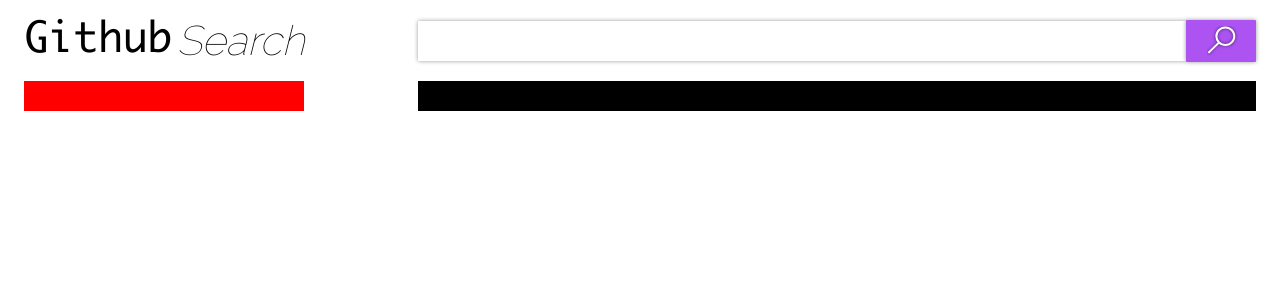
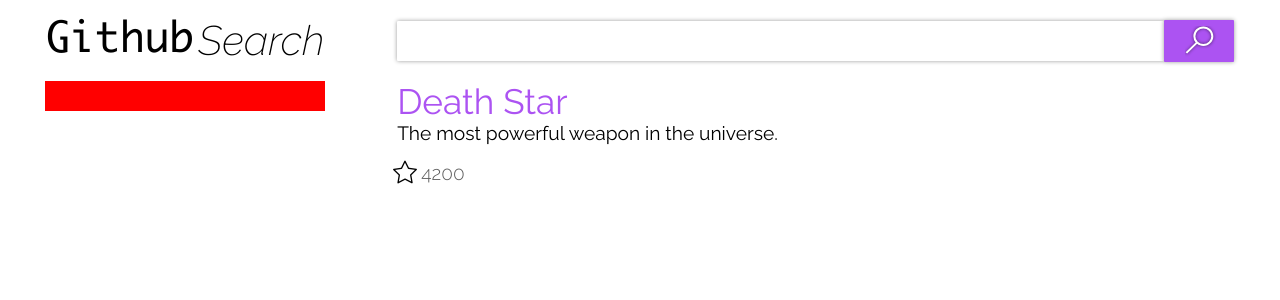
Before and after one commit to johnromulo/githubsearch, a React (Create React App) app: page /result in a window 1280 px wide. Shown: the top 300 px of the page. Built offline with nearby package versions, Linux system fonts and the light colour scheme.

Commit message:
- refactory colors - Repository info component - Importação de fonte

```diff
--- a/public/index.html
+++ b/public/index.html
@@ -10,7 +10,7 @@
       homescreen on Android. See https://developers.google.com/web/fundamentals/web-app-manifest/
     -->
     <link rel="manifest" href="%PUBLIC_URL%/manifest.json">
-    <link href="https://fonts.googleapis.com/css?family=Raleway:100" rel="stylesheet">
+    <link href="https://fonts.googleapis.com/css?family=Raleway:200i,300,400" rel="stylesheet">
     <!--
       Notice the use of %PUBLIC_URL% in the tags above.
       It will be replaced with the URL of the `public` folder during the build.
--- a/src/components/home/styles.js
+++ b/src/components/home/styles.js
@@ -1,12 +1,12 @@
 import styled from 'styled-components';
-import { colors } from '../../assets/colors';
+import { colors } from '../../utils/style-global/';
 
 export const Wrapper = styled.div`
 display: flex;
 flex-direction: column;
 justify-content: center
 align-items: center;
-background-color: ${colors.backgrond_primary}
+background-color: ${colors.light}
 width: 100%;
 height: 100vh;
 `;
--- a/src/components/logo/styles.js
+++ b/src/components/logo/styles.js
@@ -1,5 +1,5 @@
 import styled from 'styled-components';
-import { colors } from '../../assets/colors';
+import { colors } from '../../utils/style-global/';
 
 const fontSize = '4rem';
 const fontSizeMobile = '2rem';
@@ -17,7 +17,7 @@
 export const TextGit = styled.section`
 display: inline-block;
 font-family: 'Monaco', sans-serif;
-color: ${colors.primary}
+color: ${colors.dark}
 
 @media only screen and (max-width: 768px){
   font-size: ${fontSizeMobile}
--- /dev/null
+++ b/src/components/repository-info/RepositoryInfo.js
@@ -0,0 +1,25 @@
+import React from 'react';
+import { Wrapper, Title, Description, StarNumber, ContentStar, Img } from './styles';
+import PropTypes from 'prop-types';
+import StarIcon from '../../assets/icons/star.svg';
+
+const RepositoryInfo = (props) => {
+  return (
+    <Wrapper>
+      <Title>Death Star</Title>
+      <Description>
+        The most powerful weapon in the universe.
+      </Description>
+      <ContentStar>
+        <Img src={StarIcon} alt="logo" />
+        <StarNumber>4200</StarNumber>
+      </ContentStar>
+    </Wrapper>
+  );
+};
+
+RepositoryInfo.propTypes = {
+  repository: PropTypes.object,
+};
+
+export default RepositoryInfo;
--- /dev/null
+++ b/src/components/repository-info/index.js
@@ -0,0 +1,3 @@
+import RepositoryInfo from './RepositoryInfo'
+
+export default RepositoryInfo;
--- /dev/null
+++ b/src/components/repository-info/styles.js
@@ -0,0 +1,54 @@
+import styled from 'styled-components';
+import { colors } from '../../utils/style-global/';
+
+
+export const Wrapper = styled.div`
+  display: flex;
+  justify-content: flex-start;
+  flex-direction: column;
+`
+
+export const Title = styled.label`
+  color: ${colors.secodary};
+  font-family: Raleway;
+  font-size: 2.2rem;
+  font-style: normal;
+  font-stretch: normal;
+  line-height: normal;
+  letter-spacing: normal;
+`
+export const Description = styled.p`
+  color: ${colors.dark}
+  font-family: Raleway;
+  font-size: 1.2rem;
+  font-weight: 300px;
+  font-style: normal;
+  font-stretch: normal;
+  line-height: normal;
+  letter-spacing: normal;
+  margin: 0;
+`
+export const StarNumber = styled.label`
+  color: ${colors.primary};
+  font-family: Raleway;
+  font-size: 1.2rem;
+  font-weight: 300;
+  font-style: normal;
+  font-stretch: normal;
+  line-height: normal;
+  letter-spacing: normal;
+`
+
+export const ContentStar = styled.section`
+  display: flex;
+  flex-direction: row;
+  justify-content: flex-start;
+  align-items: flex-end;
+  margin: 1em 0;
+`
+
+export const Img = styled.img`
+  width: 1.5rem;
+  position: relative;
+  left: -4px;
+`
--- a/src/components/result/Result.js
+++ b/src/components/result/Result.js
@@ -1,20 +1,39 @@
 import React, { Component } from 'react';
-import { Wrapper, Header, Content, SectionDatail, SectionListRepo } from './styles';
+import {
+  Wrapper,
+  Header, Content,
+  SectionDatail,
+  SectionListRepo,
+  WrapperSearch,
+  Input,
+  Button,
+  Img,
+  LogoContent
+} from './styles';
 import Logo from '../logo/';
-import Search from '../search/';
+import RepositoryInfo from '../repository-info/'
+import SearchIcon from '../../assets/icons/search.svg';
 
 class Result extends Component {
   render() {
     return (
       <Wrapper>
         <Header>
-          <Logo fontSize={'2.58rem'} margin={'0em'} />
-          <Search justifyContent={'flex-end'}
-            widthInput={'100%'} widthWrapper={'68%'}/>
+          <LogoContent>
+            <Logo fontSize={'2.58rem'} margin={'0em'} />
+          </LogoContent>
+          <WrapperSearch>
+            <Input type="text" />
+            <Button>
+              <Img src={SearchIcon} alt="logo" />
+            </Button>
+          </WrapperSearch>
         </Header>
         <Content>
           <SectionDatail></SectionDatail>
-          <SectionListRepo></SectionListRepo>
+          <SectionListRepo>
+            <RepositoryInfo />
+          </SectionListRepo>
         </Content>
       </Wrapper>
     )
--- a/src/components/result/styles.js
+++ b/src/components/result/styles.js
@@ -1,5 +1,5 @@
 import styled from 'styled-components';
-import { colors } from '../../assets/colors';
+import { colors } from '../../utils/style-global/';
 
 export const Wrapper = styled.div`
   display: flex;
@@ -14,7 +14,7 @@
 export const Header = styled.section`
   display: flex;
   flex-direction: row;
-justify-content: space-between;
+  justify-content: center;
   align-items: center;
   width: 100%;
 
@@ -22,12 +22,18 @@
     flex-direction: column;
   }
 `
+export const LogoContent = styled.div`
+  margin-right:4.5em;
+  @media only screen and (max-width: 768px){
+    margin-right:0
+  }
+`
 
 export const Content = styled.div`
   display: flex;
   flex-direction: row;
-justify-content: space-between;
-align-items: center;
+  justify-content: center;
+  align-items: flex-start;
   width: 100%;
   padding: 1em 0em;
 
@@ -39,16 +45,73 @@
   background-color: red;
   width: 280px;
   height: 30px;
+  margin-right:4.5em;
+  @media only screen and (max-width: 768px){
+    width: 100%;
+    margin-right:0
+  }
+`
+
+export const SectionListRepo = styled.section`
+  width: 68%;
   @media only screen and (max-width: 768px){
     width: 100%;
   }
 `
 
-export const SectionListRepo = styled.section`
-background-color: black;
+export const WrapperSearch = styled.section`
+  display: flex;
+  flex-direction: row;
+  align-items: center;
   width: 68%;
-height: 30px;
+  justify-content: flex-end;
   @media only screen and (max-width: 768px){
     width: 100%;
+    margin-top: 1em;
   }
-`
+`;
+
+export const Input = styled.input`
+  background: ${colors.light};
+  padding: 0.5em;
+  border: none;
+  border-radius: 1px;
+  box-shadow: 0 0 4px rgba(0, 0, 0, 0.4);
+  width: 100% ;
+  height: 20px;
+  font-family: Raleway;
+  font-size: 20px;
+  font-weight: 300;
+  font-style: normal;
+  font-stretch: normal;
+  line-height: normal;
+  letter-spacing: normal;
+
+  @media only screen and (max-width: 768px){
+    height: 15px;
+  }
+`;
+
+export const Button = styled.button`
+  color: ${colors.light};
+  background-color: ${colors.secodary};
+  font-size: 1em;
+  border-radius: 1px;
+  border: none;
+  box-shadow: 0 0 4px rgba(0, 0, 0, 0.4);
+  cursor: pointer;
+  height: 42px;
+  width: 7%;
+  min-width: 70px;
+  display: flex;
+  justify-content: center;
+  align-items: center;
+
+  @media only screen and (max-width: 768px){
+    height: 37px;
+  }
+`;
+
+export const Img = styled.img`
+  width: 35px;
+`;
--- a/src/components/search/styles.js
+++ b/src/components/search/styles.js
@@ -1,5 +1,5 @@
 import styled from 'styled-components';
-import { colors } from '../../assets/colors';
+import { colors } from '../../utils/style-global/';
 
 export const Wrapper = styled.section`
 display: flex;
--- a/src/assets/colors.js
+++ b/src/utils/style-global/index.js
@@ -1,6 +1,6 @@
 export const colors = {
-  primary: '#000000',
-  alternative: '#5c5c5c',
+  dark: '#000000',
+  primary: '#5c5c5c',
   secodary: '#ac53f2',
   light: '#ffffff',
 };
```
Lines whose indentation alone changed are shown as unchanged.
